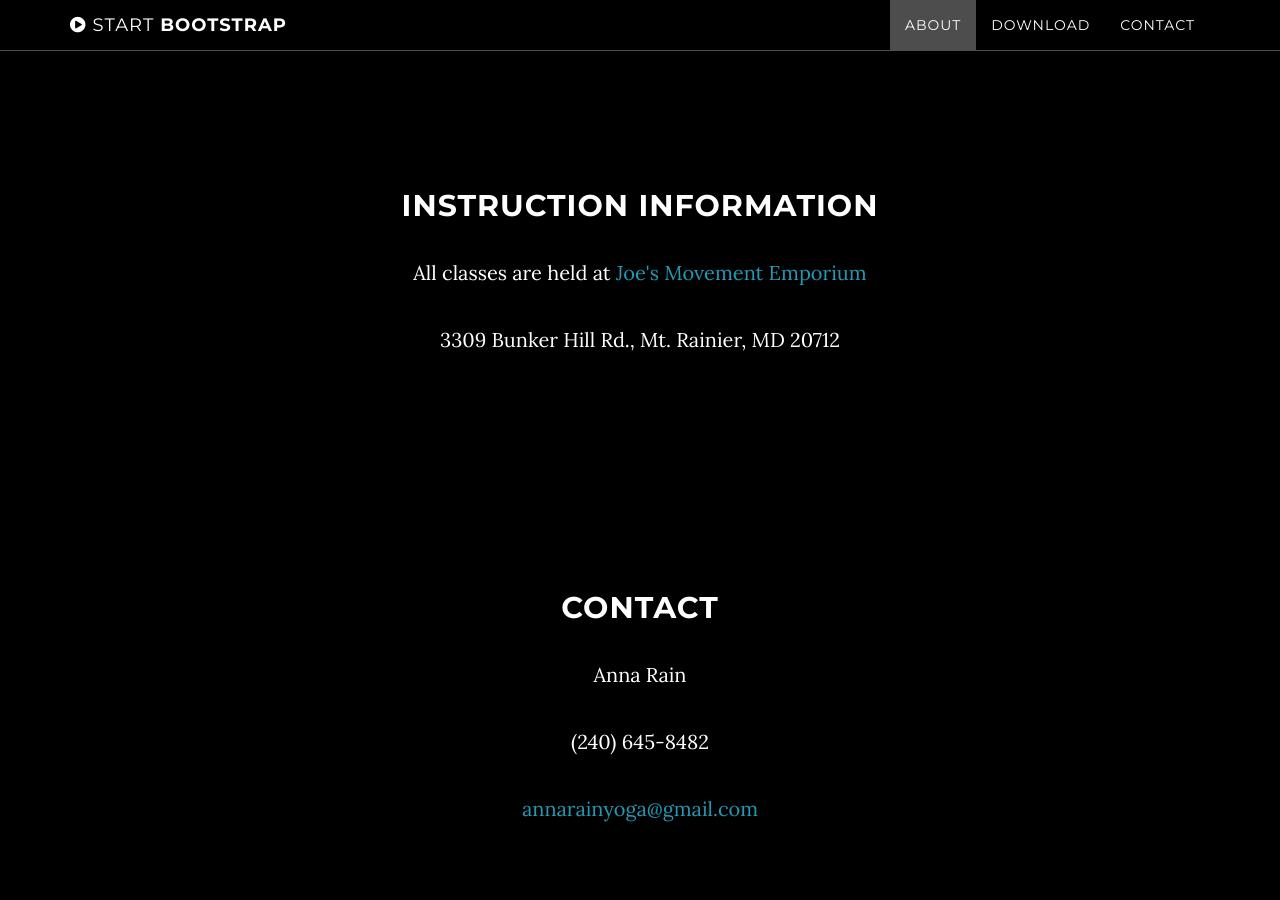
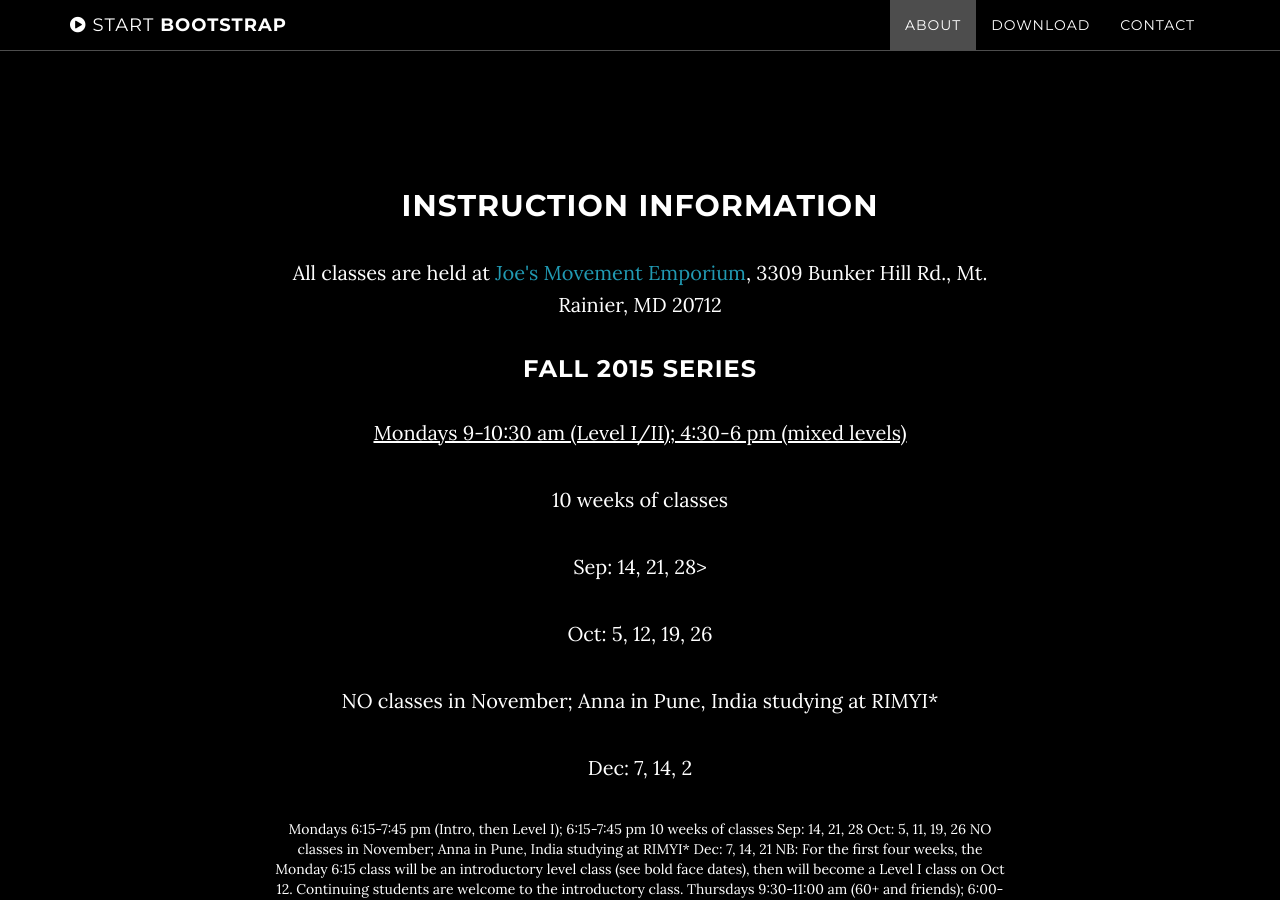
Before and after one commit to AnnaRainYoga/annarainyoga.github.io, a Jekyll site: the page built from index.html, in a window 1280 px wide and 900 px high, scrolled down 1996 px. Built offline with Jekyll 4.4.1, drawn with Linux system fonts in a browser that asks for light colours; some of the changed text lies outside the part shown.

Commit message:
Update instruction.html

```diff
--- a/_includes/instruction.html
+++ b/_includes/instruction.html
@@ -4,9 +4,53 @@
             <div class="container">
                 <div class="col-lg-8 col-lg-offset-2">
                     <h2>Instruction Information</h2>
-                    <p>All classes are held at <a href=" http://www.joesmovement.org/">Joe's Movement Emporium</a></p>
-                    <p>3309 Bunker Hill Rd., Mt. Rainier, MD 20712</p>
+                    <p>All classes are held at <a href=" http://www.joesmovement.org/">Joe's Movement Emporium</a>,
+                    3309 Bunker Hill Rd., Mt. Rainier, MD 20712</p>
+                    <h3>Fall 2015 Series</h3>
+                    <p><u>Mondays 9-10:30 am (Level I/II); 4:30-6 pm (mixed levels)</u></p>
+                        <p>10 weeks of classes</p>
+                        <p>Sep: 14, 21, 28></p>
+                        <p>Oct: 5, 12, 19, 26</p>
+                        <p>NO classes in November; Anna in Pune, India studying at RIMYI*</p>
+                        <p>Dec: 7, 14, 2</p>
 
+Mondays 6:15-7:45 pm (Intro, then Level I); 6:15-7:45 pm
+
+10 weeks of classes
+
+Sep: 14, 21, 28
+
+Oct: 5, 11, 19, 26
+
+NO classes in November; Anna in Pune, India studying at RIMYI*
+
+Dec: 7, 14, 21
+
+NB: For the first four weeks, the Monday 6:15 class will be an introductory level class (see bold face dates), then will become a Level I class on Oct 12. Continuing students are welcome to the introductory class.
+
+Thursdays 9:30-11:00 am (60+ and friends); 6:00-7:30 pm (Level I); 8-9:30 pm (Level II)
+
+11 weeks of classes
+
+Sep: 10, 17, 24
+
+Oct: 1, 8, 15, 22, 29
+
+NO classes in November; Anna in Pune, India studying at RIMYI*
+
+Dec: 3, 10, 17
+
+NB: All Sept 24 classes and Oct 22 evening classes taught by Tehseen
+
+*RIMYI is the Ramamani Iyengar Memorial Yoga Institute, dedicated to the study of Iyengar art, science, and philosophy. This will be my third trip to the Institute; regular visits are expected from those studying at my level.
+
+Cost
+
+4 week intro series, $52; 10 week session, $150; 11 week session, $165. Payment in 5-class installments ($75 each) is fine. All others pay what you can; suggested drop-in rate $16-18 per class. This session ends Monday, December 21. No credit will be carried over to the next session. Payment is accepted in cash or check made out to Anna Rain. Please see me if you need assistance paying for classes.
+
+Inspire and deepen your home practice!
+
+Private instruction—in your home, at your convenience, with focus on your goals: $80 an hour (plus $20/hr travel time over 15 minutes). Group instruction (up to 5 people) is $120 for 90 minutes.
                 </div>
             </div>
         </div>
```
